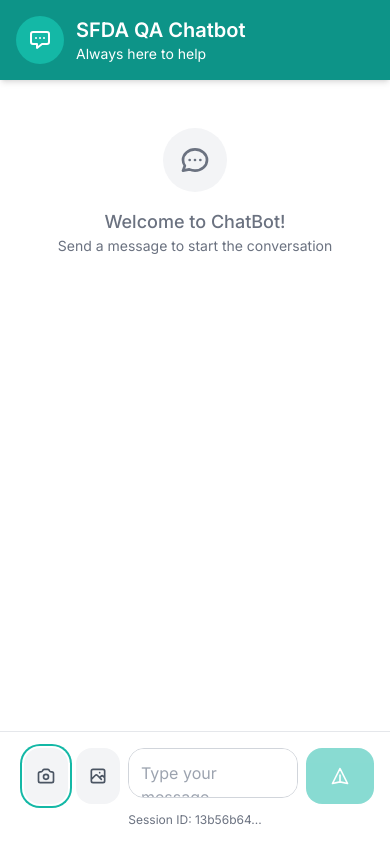
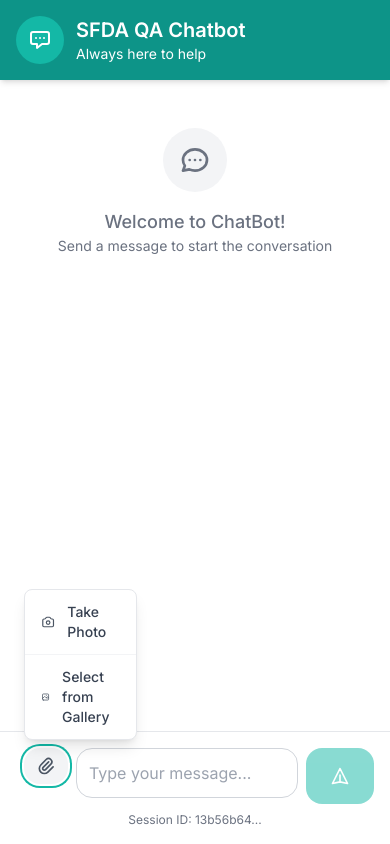
Before and after one commit to official-umair-amjad/SFDA-RAG-WITH-IMAGE, a Next.js app: page / in a window 390 px wide. Both pictures are taken after a click on the button 46 px from the left and 776 px from the top of the page. Built offline with nearby package versions, Linux system fonts and the light colour scheme.

Commit message:
Enhance image selection and attachment menu functionality
Added mobile and desktop file input handling for image selection. Implemented attachment menu toggle and click outside detection.

```diff
--- a/app/page.tsx
+++ b/app/page.tsx
@@ -79,14 +79,29 @@
   const [isHydrated, setIsHydrated] = useState(false)
   const [selectedImage, setSelectedImage] = useState<File | null>(null)
   const [imagePreview, setImagePreview] = useState<string | null>(null)
+  const [isMobile, setIsMobile] = useState(false)
+  const [showAttachMenu, setShowAttachMenu] = useState(false)
   const messagesEndRef = useRef<HTMLDivElement>(null)
   const cameraInputRef = useRef<HTMLInputElement>(null)
   const galleryInputRef = useRef<HTMLInputElement>(null)
+  const desktopInputRef = useRef<HTMLInputElement>(null)
+  const attachMenuRef = useRef<HTMLDivElement>(null)
 
   // Handle hydration and generate sessionId on client side only
   useEffect(() => {
     setSessionId(uuidv4())
     setIsHydrated(true)
+
+    // Detect if device is mobile
+    const checkMobile = () => {
+      const isMobileDevice = /Android|webOS|iPhone|iPad|iPod|BlackBerry|IEMobile|Opera Mini/i.test(navigator.userAgent) || window.innerWidth < 768
+      setIsMobile(isMobileDevice)
+    }
+
+    checkMobile()
+    window.addEventListener('resize', checkMobile)
+
+    return () => window.removeEventListener('resize', checkMobile)
   }, [])
 
   const scrollToBottom = () => {
@@ -96,6 +111,23 @@
   useEffect(() => {
     scrollToBottom()
   }, [messages])
+
+  // Handle clicks outside the attachment menu
+  useEffect(() => {
+    const handleClickOutside = (event: MouseEvent) => {
+      if (attachMenuRef.current && !attachMenuRef.current.contains(event.target as Node)) {
+        setShowAttachMenu(false)
+      }
+    }
+
+    if (showAttachMenu) {
+      document.addEventListener('mousedown', handleClickOutside)
+    }
+
+    return () => {
+      document.removeEventListener('mousedown', handleClickOutside)
+    }
+  }, [showAttachMenu])
 
   // Handle image file selection
   const handleImageSelect = (e: React.ChangeEvent<HTMLInputElement>) => {
@@ -137,16 +169,31 @@
     if (galleryInputRef.current) {
       galleryInputRef.current.value = ''
     }
+    if (desktopInputRef.current) {
+      desktopInputRef.current.value = ''
+    }
+  }
+
+  // Toggle attachment menu (mobile)
+  const handlePaperclipClick = () => {
+    setShowAttachMenu(!showAttachMenu)
   }
 
   // Trigger camera input click
   const handleCameraClick = () => {
+    setShowAttachMenu(false)
     cameraInputRef.current?.click()
   }
 
   // Trigger gallery input click
   const handleGalleryClick = () => {
+    setShowAttachMenu(false)
     galleryInputRef.current?.click()
+  }
+
+  // Trigger desktop file input click
+  const handleDesktopFileClick = () => {
+    desktopInputRef.current?.click()
   }
 
   const sendMessage = async () => {
@@ -171,6 +218,9 @@
     }
     if (galleryInputRef.current) {
       galleryInputRef.current.value = ''
+    }
+    if (desktopInputRef.current) {
+      desktopInputRef.current.value = ''
     }
     setIsLoading(true)
 
@@ -344,6 +394,8 @@
 
           <div className="flex space-x-2">
             {/* Hidden File Inputs */}
+            {isMobile ? (
+              <>
                 <input
                   type="file"
                   ref={cameraInputRef}
@@ -359,35 +411,76 @@
                   accept="image/png,image/jpeg,image/jpg"
                   className="hidden"
                 />
+              </>
+            ) : (
+              <input
+                type="file"
+                ref={desktopInputRef}
+                onChange={handleImageSelect}
+                accept="image/png,image/jpeg,image/jpg"
+                className="hidden"
+              />
+            )}
 
-            {/* Camera Button */}
+            {/* Mobile: Paperclip with Dropdown Menu */}
+            {isMobile ? (
+              <div className="relative" ref={attachMenuRef}>
+                <button
+                  type="button"
+                  onClick={handlePaperclipClick}
+                  disabled={isLoading || !isHydrated || selectedImage !== null}
+                  className="px-3 py-2 bg-gray-100 text-gray-600 rounded-2xl hover:bg-gray-200 focus:outline-none focus:ring-2 focus:ring-teal-500 focus:ring-offset-2 disabled:opacity-50 disabled:cursor-not-allowed transition-colors duration-200"
+                  aria-label="Attach file"
+                  title="Attach File"
+                >
+                  <svg className="w-5 h-5" fill="none" stroke="currentColor" viewBox="0 0 24 24">
+                    <path strokeLinecap="round" strokeLinejoin="round" strokeWidth={2} d="M15.172 7l-6.586 6.586a2 2 0 102.828 2.828l6.414-6.586a4 4 0 00-5.656-5.656l-6.415 6.585a6 6 0 108.486 8.486L20.5 13" />
+                  </svg>
+                </button>
+
+                {/* Dropdown Menu */}
+                {showAttachMenu && (
+                  <div className="absolute bottom-full left-0 mb-2 bg-white rounded-lg shadow-lg border border-gray-200 overflow-hidden z-10">
                     <button
                       type="button"
                       onClick={handleCameraClick}
-              disabled={isLoading || !isHydrated || selectedImage !== null}
-              className="px-3 py-2 bg-gray-100 text-gray-600 rounded-2xl hover:bg-gray-200 focus:outline-none focus:ring-2 focus:ring-teal-500 focus:ring-offset-2 disabled:opacity-50 disabled:cursor-not-allowed transition-colors duration-200"
-              aria-label="Take photo"
-              title="Take Photo"
+                      className="flex items-center space-x-3 w-full px-4 py-3 hover:bg-gray-50 transition-colors duration-200 text-left"
                     >
-              <svg className="w-5 h-5" fill="none" stroke="currentColor" viewBox="0 0 24 24">
+                      <svg className="w-5 h-5 text-gray-600" fill="none" stroke="currentColor" viewBox="0 0 24 24">
                         <path strokeLinecap="round" strokeLinejoin="round" strokeWidth={2} d="M3 9a2 2 0 012-2h.93a2 2 0 001.664-.89l.812-1.22A2 2 0 0110.07 4h3.86a2 2 0 011.664.89l.812 1.22A2 2 0 0018.07 7H19a2 2 0 012 2v9a2 2 0 01-2 2H5a2 2 0 01-2-2V9z" />
                         <path strokeLinecap="round" strokeLinejoin="round" strokeWidth={2} d="M15 13a3 3 0 11-6 0 3 3 0 016 0z" />
                       </svg>
+                      <span className="text-sm font-medium text-gray-700">Take Photo</span>
                     </button>
-
-            {/* Gallery Button */}
+                    <div className="border-t border-gray-100"></div>
                     <button
                       type="button"
                       onClick={handleGalleryClick}
+                      className="flex items-center space-x-3 w-full px-4 py-3 hover:bg-gray-50 transition-colors duration-200 text-left"
+                    >
+                      <svg className="w-5 h-5 text-gray-600" fill="none" stroke="currentColor" viewBox="0 0 24 24">
+                        <path strokeLinecap="round" strokeLinejoin="round" strokeWidth={2} d="M4 16l4.586-4.586a2 2 0 012.828 0L16 16m-2-2l1.586-1.586a2 2 0 012.828 0L20 14m-6-6h.01M6 20h12a2 2 0 002-2V6a2 2 0 00-2-2H6a2 2 0 00-2 2v12a2 2 0 002 2z" />
+                      </svg>
+                      <span className="text-sm font-medium text-gray-700">Select from Gallery</span>
+                    </button>
+                  </div>
+                )}
+              </div>
+            ) : (
+              /* Desktop: Direct File Selector */
+              <button
+                type="button"
+                onClick={handleDesktopFileClick}
                 disabled={isLoading || !isHydrated || selectedImage !== null}
                 className="px-3 py-2 bg-gray-100 text-gray-600 rounded-2xl hover:bg-gray-200 focus:outline-none focus:ring-2 focus:ring-teal-500 focus:ring-offset-2 disabled:opacity-50 disabled:cursor-not-allowed transition-colors duration-200"
-              aria-label="Select from gallery"
-              title="Select from Gallery"
+                aria-label="Attach file"
+                title="Attach File"
               >
                 <svg className="w-5 h-5" fill="none" stroke="currentColor" viewBox="0 0 24 24">
-                <path strokeLinecap="round" strokeLinejoin="round" strokeWidth={2} d="M4 16l4.586-4.586a2 2 0 012.828 0L16 16m-2-2l1.586-1.586a2 2 0 012.828 0L20 14m-6-6h.01M6 20h12a2 2 0 002-2V6a2 2 0 00-2-2H6a2 2 0 00-2 2v12a2 2 0 002 2z" />
+                  <path strokeLinecap="round" strokeLinejoin="round" strokeWidth={2} d="M15.172 7l-6.586 6.586a2 2 0 102.828 2.828l6.414-6.586a4 4 0 00-5.656-5.656l-6.415 6.585a6 6 0 108.486 8.486L20.5 13" />
                 </svg>
               </button>
+            )}
 
             <div className="flex-1 relative">
               <textarea
```
Lines whose indentation alone changed are shown as unchanged.
